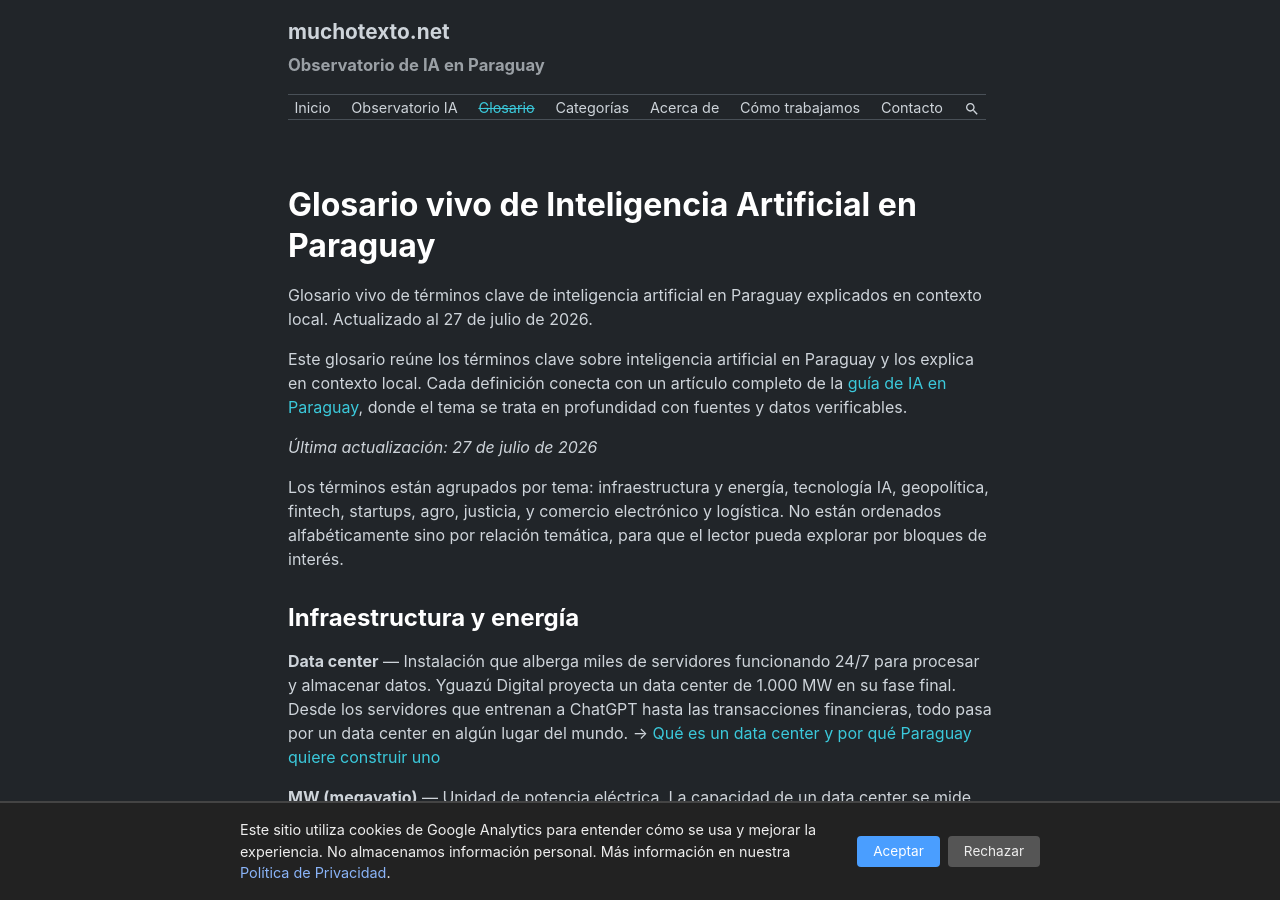
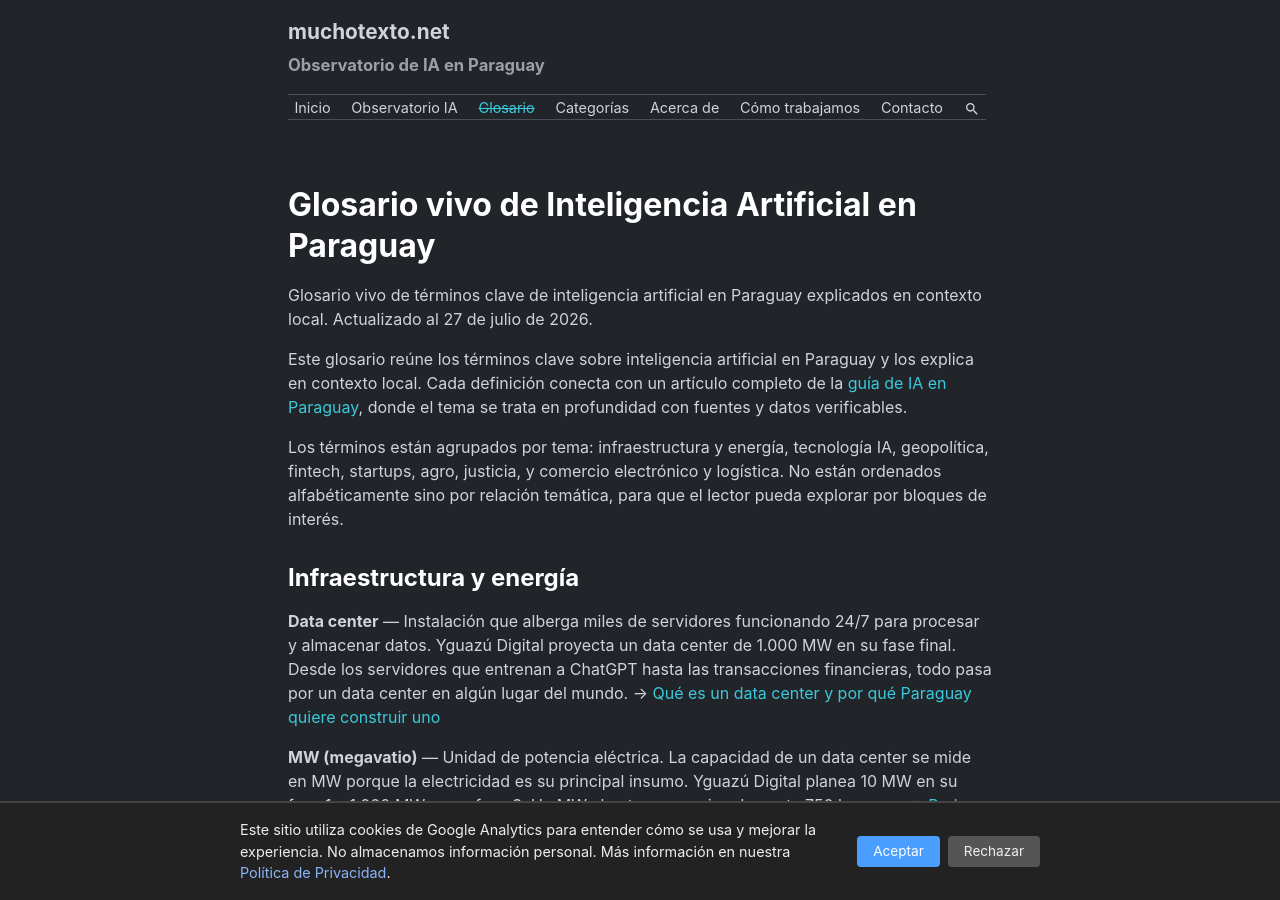
Before and after one commit to miravosqueinteresante/muchotexto.net, a Jekyll site: the page built from glosario.markdown, in a window 1280 px wide and 900 px high. Built offline with Jekyll 4.4.1, drawn with Linux system fonts in a browser that asks for light colours.

Commit message:
fix: glosario inline date removed (UTF-8 clean), pillar page Hidrogeno verde removed from Proximamente

```diff
--- a/glosario.markdown
+++ b/glosario.markdown
@@ -8,7 +8,6 @@ last_modified_at: 2026-07-27
 
 Este glosario reúne los términos clave sobre inteligencia artificial en Paraguay y los explica en contexto local. Cada definición conecta con un artículo completo de la [guía de IA en Paraguay](/ia-en-paraguay/), donde el tema se trata en profundidad con fuentes y datos verificables.
 
-*Última actualización: 27 de julio de 2026*
 
 Los términos están agrupados por tema: infraestructura y energía, tecnología IA, geopolítica, fintech, startups, agro, justicia, y comercio electrónico y logística. No están ordenados alfabéticamente sino por relación temática, para que el lector pueda explorar por bloques de interés.
 
--- a/ia-en-paraguay.markdown
+++ b/ia-en-paraguay.markdown
@@ -39,7 +39,6 @@ La ventaja más obvia de Paraguay es su energía. Itaipú, Yacyretá y Acaray pr
 
 **Próximamente:**
 - Impacto local de un data center de $200M
-- Hidrógeno verde
 
 ## Geopolítica y regulación tech
 
```
